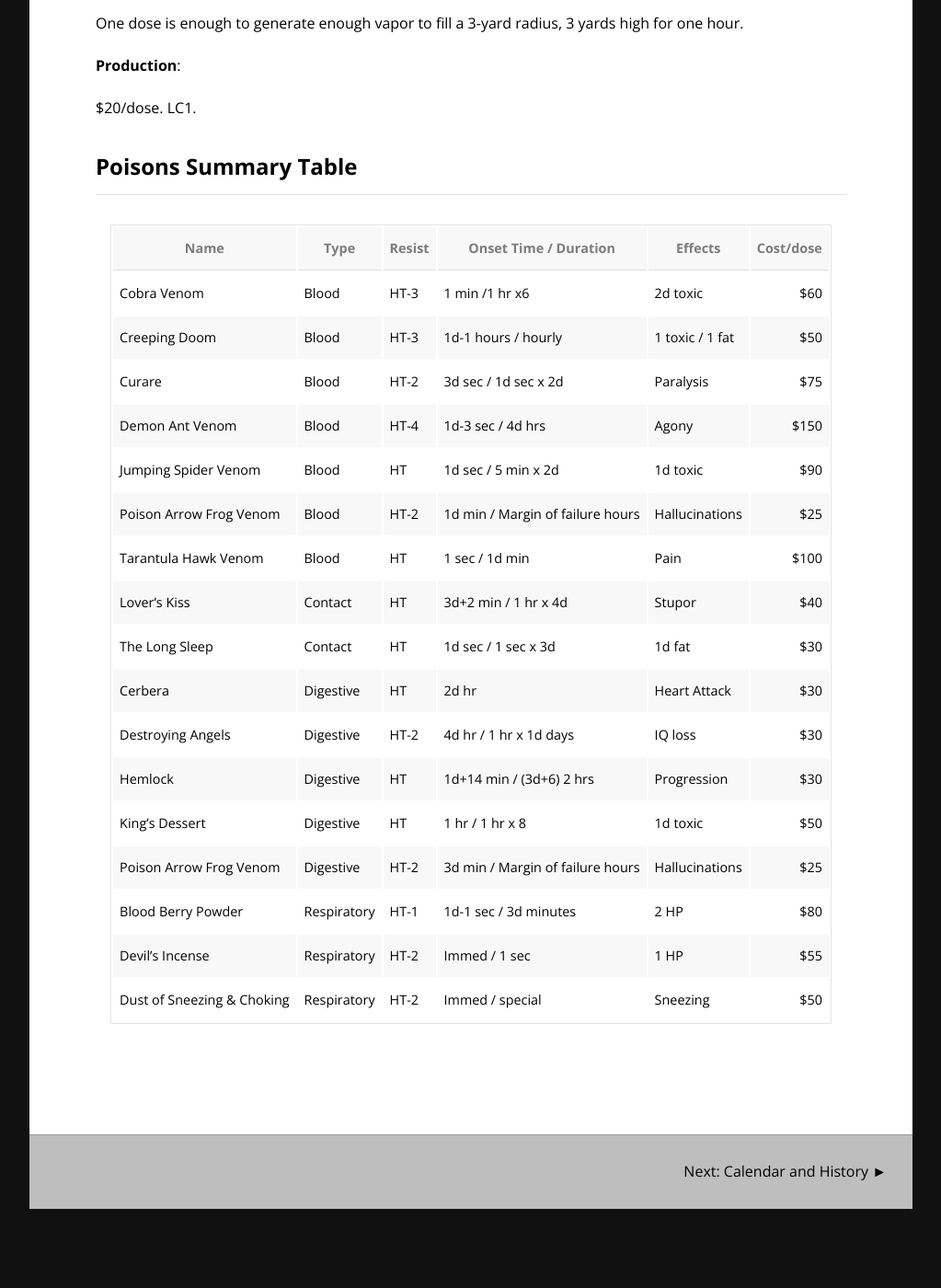
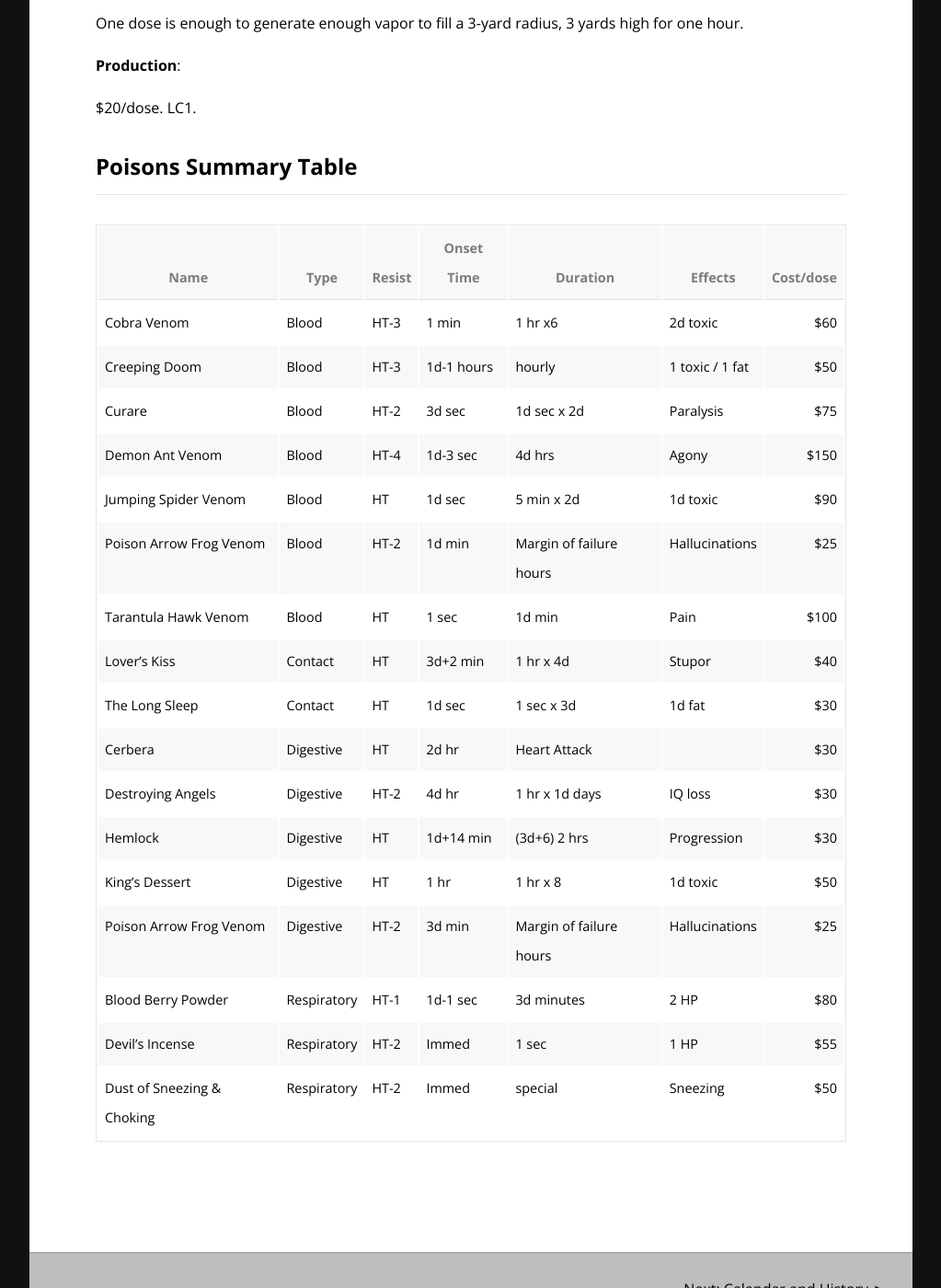
Before and after one commit to rickosborne/blackwater, a Jekyll site: the page built from _guide/350-poisons.md, in a window 1280 px wide and 1400 px high, scrolled down 11087 px. Shown: the whole window at 92% size, without its empty margins (128-1151 px from the left). Built offline with Jekyll 4.4.1, drawn with Linux system fonts in a browser that asks for light colours; before the commit the page ends 12401 px from its top, so only the background shows below that.

Commit message:
Update 350-poisons.md

```diff
--- a/_guide/350-poisons.md
+++ b/_guide/350-poisons.md
@@ -240,22 +240,22 @@ $20/dose. LC1.
 # Poisons Summary Table
 
 {:.eyechart}
-|Name|Type|Resist|Onset Time / Duration|Effects|Cost/dose|
-|---|---|---|---|---|---:|
-|Cobra Venom|Blood|HT-3| 1 min /1 hr x6|2d toxic|$60|
-|Creeping Doom|Blood|HT-3|1d-1 hours / hourly|1 toxic / 1 fat|$50|
-|Curare|Blood|HT-2|3d sec / 1d sec x 2d|Paralysis|$75|
-|Demon Ant Venom|Blood|HT-4|1d-3 sec / 4d hrs|Agony|$150|
-|Jumping Spider Venom|Blood|HT|1d sec / 5 min x 2d|1d toxic|$90|
-|Poison Arrow Frog Venom|Blood|HT-2|1d min / Margin of failure hours|Hallucinations|$25|
-|Tarantula Hawk Venom|Blood|HT|1 sec / 1d min|Pain|$100|
-|Lover's Kiss|Contact|HT|3d+2 min / 1 hr x 4d|Stupor|$40|
-|The Long Sleep|Contact|HT|1d sec / 1 sec x 3d|1d fat|$30|
-|Cerbera|Digestive|HT|2d hr|Heart Attack|$30|
-|Destroying Angels|Digestive|HT-2|4d hr / 1 hr x 1d days|IQ loss|$30|
-|Hemlock|Digestive|HT|1d+14 min / (3d+6) 2 hrs|Progression|$30|
-|King's Dessert|Digestive|HT|1 hr / 1 hr x 8|1d toxic|$50|
-|Poison Arrow Frog Venom|Digestive|HT-2|3d min / Margin of failure hours|Hallucinations|$25|
-|Blood Berry Powder|Respiratory|HT-1|1d-1 sec / 3d minutes|2 HP|$80|
-|Devil's Incense|Respiratory|HT-2|Immed / 1 sec|1 HP|$55|
-|Dust of Sneezing & Choking|Respiratory|HT-2|Immed / special|Sneezing|$50|
+|Name|Type|Resist|Onset Time|Duration|Effects|Cost/dose|
+|---|---|---|---|---|---|---:|
+|Cobra Venom|Blood|HT-3| 1 min|1 hr x6|2d toxic|$60|
+|Creeping Doom|Blood|HT-3|1d-1 hours|hourly|1 toxic / 1 fat|$50|
+|Curare|Blood|HT-2|3d sec|1d sec x 2d|Paralysis|$75|
+|Demon Ant Venom|Blood|HT-4|1d-3 sec|4d hrs|Agony|$150|
+|Jumping Spider Venom|Blood|HT|1d sec|5 min x 2d|1d toxic|$90|
+|Poison Arrow Frog Venom|Blood|HT-2|1d min|Margin of failure hours|Hallucinations|$25|
+|Tarantula Hawk Venom|Blood|HT|1 sec|1d min|Pain|$100|
+|Lover's Kiss|Contact|HT|3d+2 min|1 hr x 4d|Stupor|$40|
+|The Long Sleep|Contact|HT|1d sec|1 sec x 3d|1d fat|$30|
+|Cerbera|Digestive|HT|2d hr|Heart Attack| |$30|
+|Destroying Angels|Digestive|HT-2|4d hr|1 hr x 1d days|IQ loss|$30|
+|Hemlock|Digestive|HT|1d+14 min|(3d+6) 2 hrs|Progression|$30|
+|King's Dessert|Digestive|HT|1 hr|1 hr x 8|1d toxic|$50|
+|Poison Arrow Frog Venom|Digestive|HT-2|3d min|Margin of failure hours|Hallucinations|$25|
+|Blood Berry Powder|Respiratory|HT-1|1d-1 sec|3d minutes|2 HP|$80|
+|Devil's Incense|Respiratory|HT-2|Immed|1 sec|1 HP|$55|
+|Dust of Sneezing & Choking|Respiratory|HT-2|Immed|special|Sneezing|$50|
```
